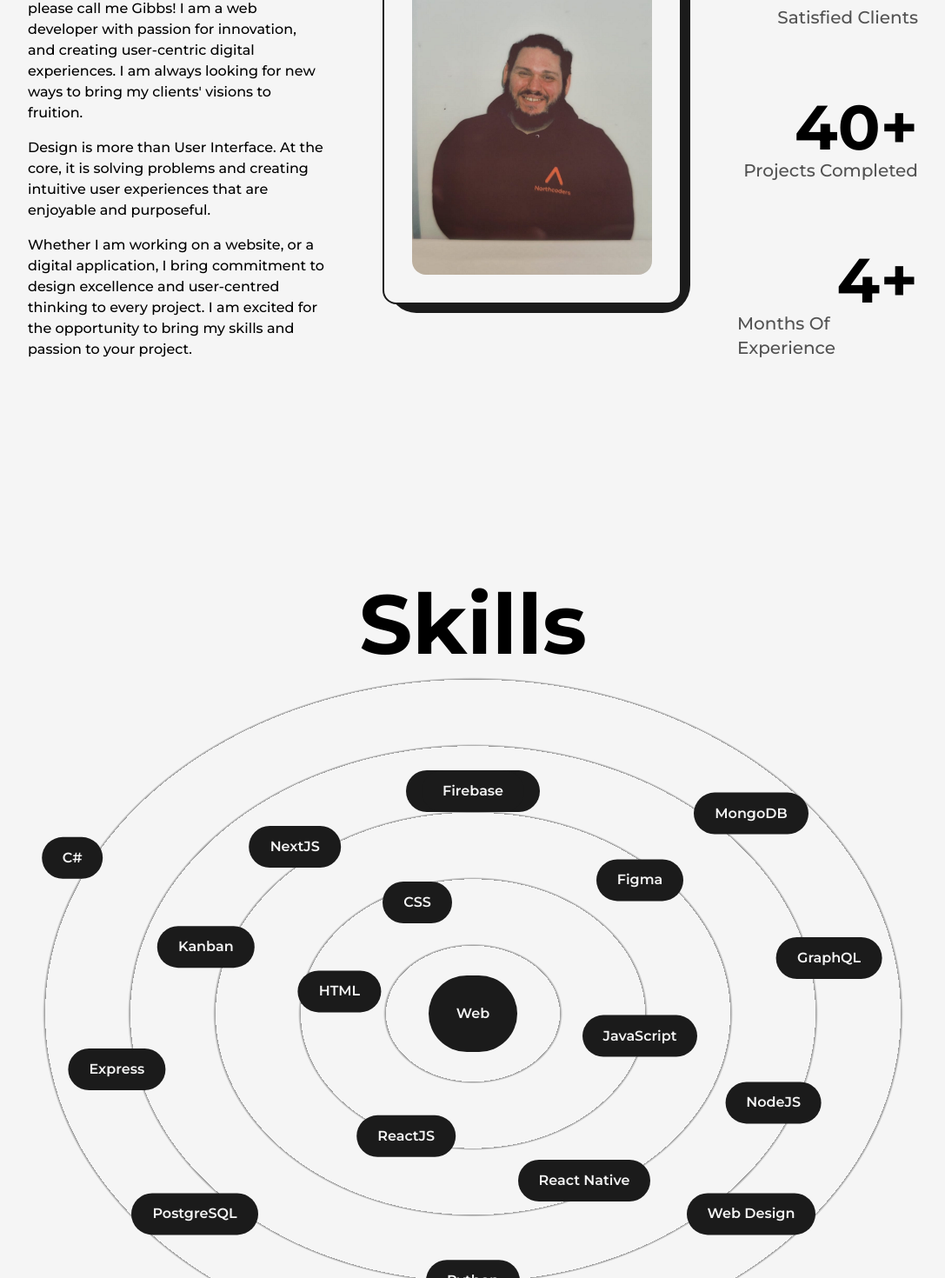
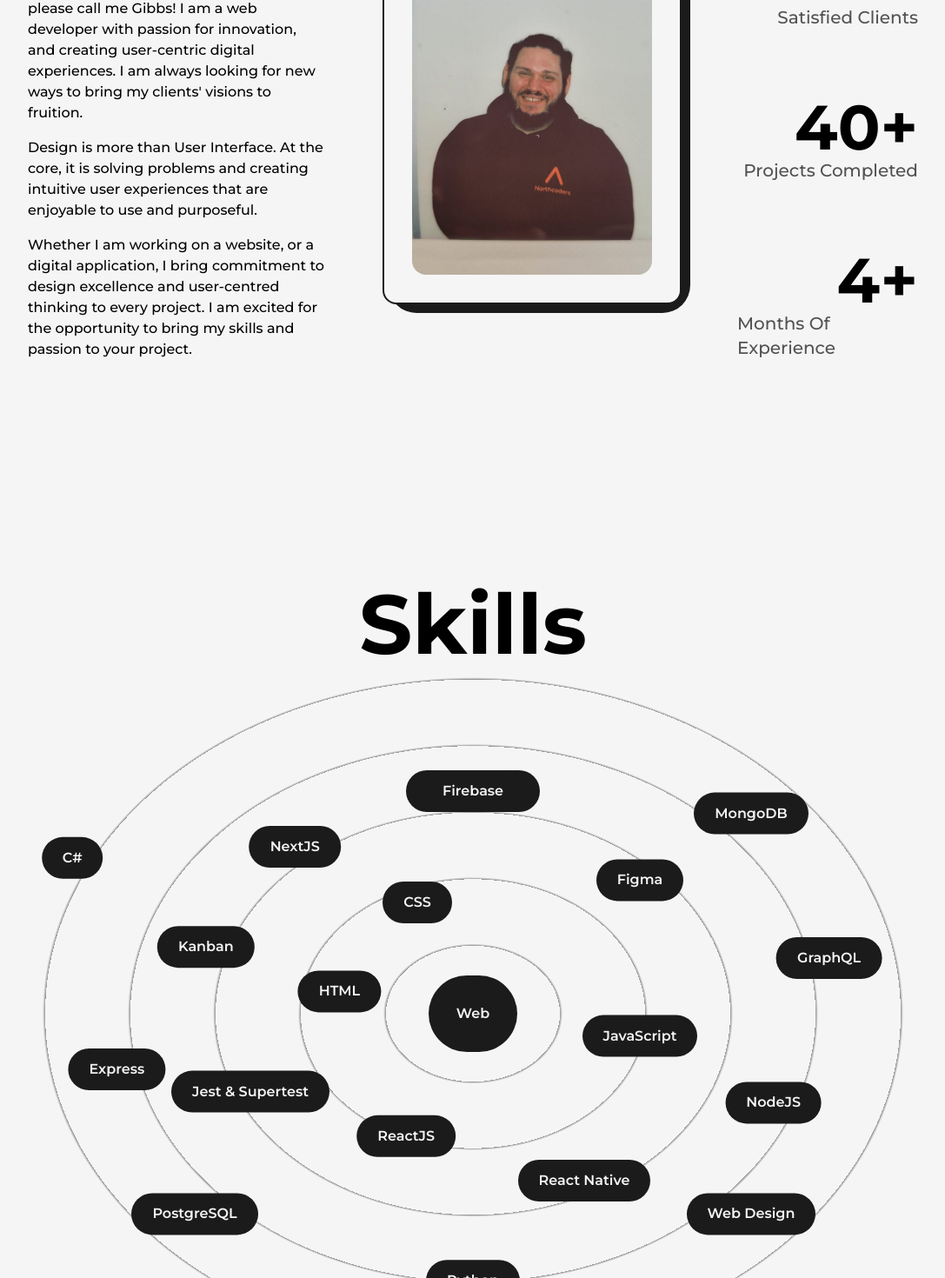
Before and after one commit to 01Gibbs/portfolioSite, a Next.js app: page /about in a window 1280 px wide. Shown: the part 218-1688 px from the top of the page at 87% size, without its empty margins (96-1183 px from the left). Built offline with nearby package versions, Linux system fonts and the light colour scheme.

Commit message:
Skills Updated

```diff
--- a/src/components/Skills.jsx
+++ b/src/components/Skills.jsx
@@ -39,6 +39,7 @@ const Skills = () => {
         <Skill name="Figma" x="15vw" y="-12vw" />
         <Skill name="GraphQL" x="32vw" y="-5vw" />
         <Skill name="Express" x="-32vw" y="5vw" />
+        <Skill name="Jest & Supertest" x="-20vw" y="7vw" />
         <Skill name="GatsbyJS" x="0vw" y="-20vw" />
         <Skill name="Tailwind CSS" x="0vw" y="-20vw" />
         <Skill name="Firebase" x="0vw" y="-20vw" />
--- a/src/pages/about.jsx
+++ b/src/pages/about.jsx
@@ -55,7 +55,7 @@ const about = () => {
               <p className="font-medium my-4">
                 Design is more than User Interface. At the core, it is solving
                 problems and creating intuitive user experiences that are
-                enjoyable and purposeful.
+                enjoyable to use and purposeful.
               </p>
               <p className="font-medium">
                 Whether I am working on a website, or a digital application, I
```
